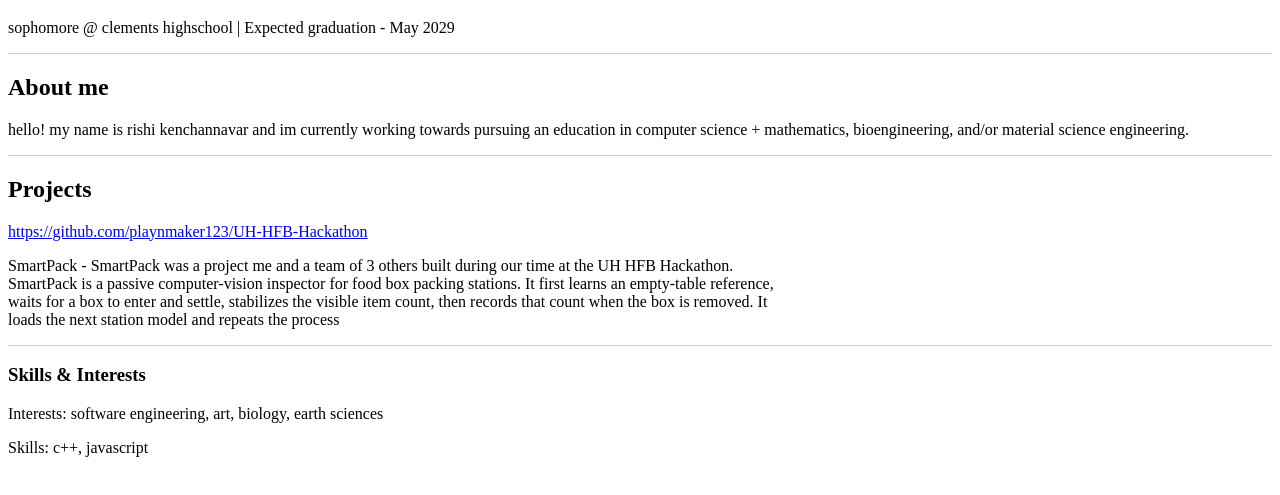
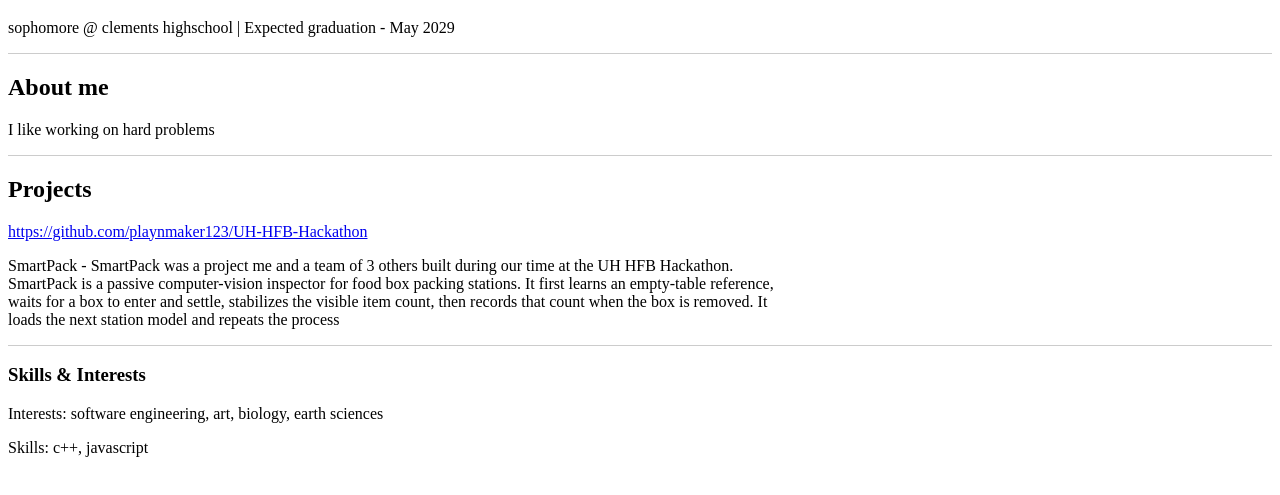
Before and after one commit to axeclew/axeclew.github.io, a plain HTML site: page index.html in a window 1280 px wide. Shown: the part 61-556 px from the top of the page. Drawn offline with Linux system fonts and the light colour scheme.

Commit message:
Update index.html
Updated personal introduction and added a new sentence about problem-solving.

```diff
--- a/index.html
+++ b/index.html
@@ -78,7 +78,7 @@ body.dark-mode #theme-toggle {
   <p>sophomore @ clements highschool | Expected graduation - May 2029</p>
   <hr>
   <h2>About me</h2>
-  <p>hello! my name is rishi kenchannavar and im currently working towards pursuing an education in computer science + mathematics, bioengineering, and/or material science engineering.</p>
+  <p>I like working on hard problems</p>
   <hr>
   <h2>Projects</h2>
   <p><a href="https://github.com/playnmaker123/UH-HFB-Hackathon">https://github.com/playnmaker123/UH-HFB-Hackathon</a></p>
```
